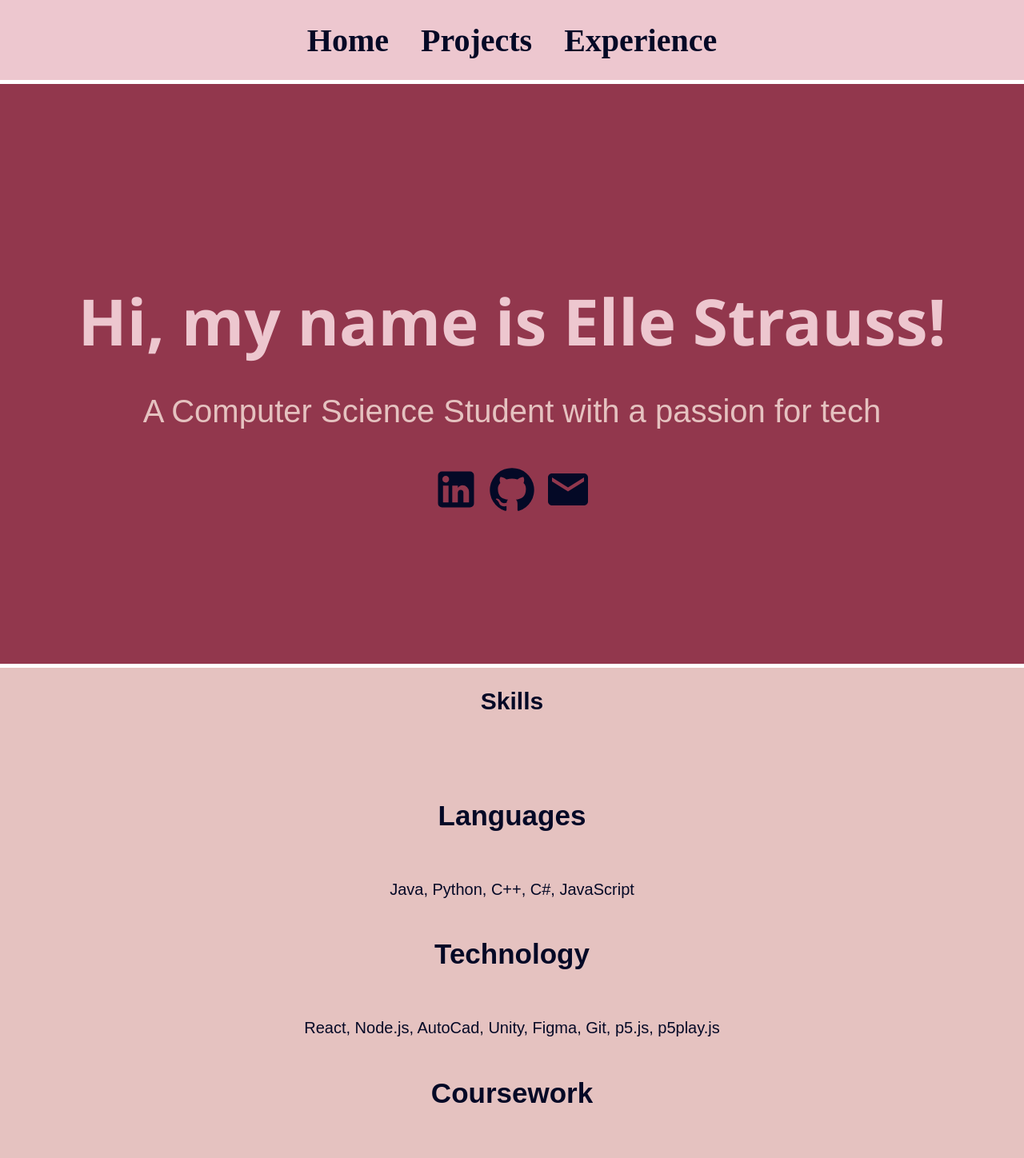
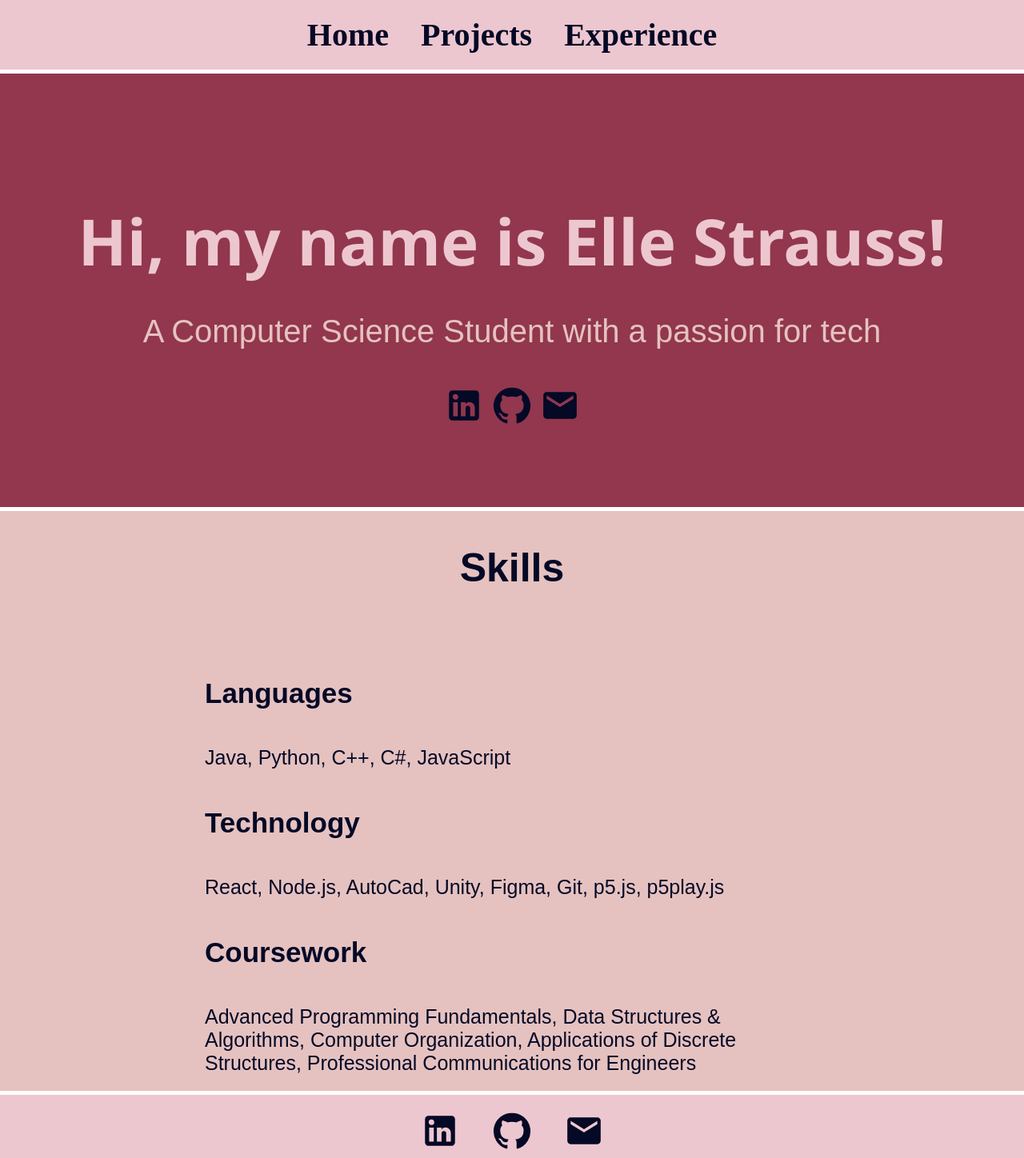
Before and after one commit to eStrau/wisceReact, a React (Create React App) app: page /wisceReact in a window 1280 px wide. Shown: the top 1448 px of the page at 80% size. Built offline with nearby package versions, Linux system fonts and the light colour scheme.

Commit message:
fixes to displays on different devices

```diff
--- a/src/components/Footer.css
+++ b/src/components/Footer.css
@@ -1,6 +1,6 @@
 .footer {
   width: 100%;
-  height: 200px;
+  height: calc(vh - 10px);
   background-color: #EDC7CF;
   display: flex;
   justify-content: center;
@@ -15,33 +15,34 @@
   font-size: 70px;
   cursor: pointer;
 }
-  /* when screen is a certain size, it allows us to ensure that it scales properly and looks nice */
-@media only screen and (max-width: 600px) {
-  .footer svg {
-    font-size: 50px;
-  }
-}
+
 .footer p {
   color: #040926;
 }
+/* when screen is a certain size, it allows us to ensure that it scales properly and looks nice */
+@media only screen and (min-width: 390px) {
+  .footer svg {
+    font-size: 40px;
+  }
+}
 
-@media only screen and (min-width: 450px) {
+/* Medium devices (landscape tablets, 768px and up) */
+@media only screen and (min-width: 768px) {
   .footer svg {
     font-size: 50px;
   }
 }
 
-/* Medium devices (landscape tablets, 768px and up) */
-@media only screen and (min-width: 768px) {
-
-}
-
 /* Large devices (laptops/desktops, 992px and up) */
 @media only screen and (min-width: 992px) {
-
+  .footer svg {
+    font-size: 50px;
+  }
 }
 
 /* Extra large devices (large laptops and desktops, 1200px and up) */
 @media only screen and (min-width: 1200px) {
-
+  .footer svg {
+    font-size: 50px;
+  }
 }
--- a/src/components/Navbar.css
+++ b/src/components/Navbar.css
@@ -1,7 +1,7 @@
 .navbar {
     /*gives width, height and color*/
     width: 100%;
-    height: 100px;
+    height: calc(vw);
     background: #EDC7CF;
     font-family: "Times New Roman", Times, serif;
     margin-bottom: 5px;
@@ -19,6 +19,34 @@
     color: #040926;
     text-decoration: none;
     margin: 20px;
-    font-size: 40px;
+    font-size: 30px;
     font-weight: bold;
 }
+
+  /* when screen is a certain size, it allows us to ensure that it scales properly and looks nice */
+  @media only screen and (min-width: 300px) {
+    .navbar a {
+      font-size: 25px;
+    }
+  }
+
+  /* Medium devices (landscape tablets, 768px and up) */
+  @media only screen and (min-width: 768px) {
+    .navbar a {
+        font-size: 35px;
+      }
+  }
+
+  /* Large devices (laptops/desktops, 992px and up) */
+  @media only screen and (min-width: 992px) {
+    .navbar a {
+        font-size: 40px;
+      }
+  }
+
+  /* Extra large devices (large laptops and desktops, 1200px and up) */
+  @media only screen and (min-width: 1200px) {
+    .navbar a {
+        font-size: 40px;
+      }
+  }
--- a/src/components/pages/DisplayProject.css
+++ b/src/components/pages/DisplayProject.css
@@ -10,11 +10,12 @@
 }
 .project h1 {
     margin-top: 50px;
+    text-align: center;
     color: #EDC7CF;
     font-size: 45px;
 }
 .project img {
-    width: 700px;
+    width: calc(50vw + 200px);
     border-radius: 10px;
 }
 .project p {
@@ -32,3 +33,31 @@
         transition: 0.3s ease-in;
         cursor: pointer;
 }
+
+/* when screen is a certain size, it allows us to ensure that it scales properly and looks nice */
+@media only screen and (min-width: 300px) {
+    .project p {
+        font-size: 20px;
+    }
+  }
+
+  /* Medium devices (landscape tablets, 768px and up) */
+  @media only screen and (min-width: 768px) {
+    .project p {
+        font-size: 30px;
+    }
+  }
+
+  /* Large devices (laptops/desktops, 992px and up) */
+  @media only screen and (min-width: 992px) {
+    .project p {
+        font-size: 35px;
+    }
+  }
+
+  /* Extra large devices (large laptops and desktops, 1200px and up) */
+  @media only screen and (min-width: 1200px) {
+    .project p {
+        font-size: 35px;
+    }
+  }
--- a/src/components/pages/Experience.js
+++ b/src/components/pages/Experience.js
@@ -29,7 +29,7 @@ const Experience = () => {
         <VerticalTimelineElement
           className="vertical-timeline-element--work"
           date="May 2023 - Present"
-          iconStyle={{background: "#E5C2C0", color: "#fff"}}
+          iconStyle={{background: "#92374D", color: "#fff"}}
           icon = {<EngineeringIcon/>}
         >
           <h3 className="vertical-timeline-element-title">
@@ -45,7 +45,7 @@ const Experience = () => {
         <VerticalTimelineElement
           className="vertical-timeline-element--work"
           date="June 2023 - Present"
-          iconStyle={{background: "#92374D", color: "#fff"}}
+          iconStyle={{background: "#E5C2C0", color: "#fff"}}
           icon = {<WorkIcon/>}
         >
           <h3 className="vertical-timeline-element-title">
--- a/src/components/pages/Home.css
+++ b/src/components/pages/Home.css
@@ -7,7 +7,7 @@
 
 .about {
   width: 100%;
-  height: calc(100vh - 75px);
+  height: calc(30px + 40vw);
   display: flex;
   flex-direction: column;
   justify-content: center;
@@ -29,7 +29,7 @@
   font-size: 30px;
 }
 .prompt svg {
-  font-size: 60px;
+  font-size: 50px;
   margin: 5px;
   color: #040926;
 }
@@ -38,7 +38,7 @@
   font-size: 35px;
   width: 100%;
   display: flex;
-  justify-content: center;
+  /* justify-content: right;*/
   flex-direction: column;
   align-items: center;
   background-color: #E5C2C0;
@@ -51,11 +51,12 @@
 
 .skills .list {
   list-style: none;
+  text-align: left;
   width: 60%;
 }
 
 .list span {
-  font-size: 20px;
+  font-size: 24px;
 }
 
 @media only screen and (max-width: 900px) {
@@ -74,6 +75,9 @@
   }
   .list {
     padding: 0;
+  }
+  .list span {
+    font-size: 25px;
   }
 
   .skills h2 {
@@ -103,12 +107,15 @@
   .skills h2 {
     font-size: 30px;
   }
+  .skills h4 {
+    font-size: 30px;
+  }
 }
 
 /* Small devices (portrait tablets and large phones, 600px and up) */
-@media only screen and (min-width: 450px) {
+@media only screen and (min-width: 300px) {
   .about h2 {
-    font-size: 50px;
+    font-size: 40px;
   }
 
   .about .prompt {
@@ -118,10 +125,15 @@
   }
 
   .skills {
+    font-size: 20px;
     text-align: center;
   }
   .list {
     padding: 0;
+  }
+
+  .list span {
+    font-size: 15px;
   }
 
   .skills h2 {
@@ -132,12 +144,12 @@
 /* Medium devices (landscape tablets, 768px and up) */
 @media only screen and (min-width: 768px) {
   .about h2 {
-    font-size: 60px;
+    font-size: 70px;
   }
 
   .about .prompt {
     margin-top: 10px;
-    font-size: 30px;
+    font-size: 40px;
     width: 80%;
   }
 
@@ -147,9 +159,15 @@
   .list {
     padding: 0;
   }
+  .list span {
+    font-size: 25px;
+  }
 
   .skills h2 {
-    font-size: 30px;
+    font-size: 40px;
+  }
+  .skills h4 {
+    font-size: 35px;
   }
 }
 
@@ -173,7 +191,7 @@
   }
 
   .skills h2 {
-    font-size: 30px;
+    font-size: 40px;
   }
 }
 
@@ -197,6 +215,6 @@
   }
 
   .skills h2 {
-    font-size: 30px;
+    font-size: 50px;
   }
 }
--- a/src/components/pages/Projects.css
+++ b/src/components/pages/Projects.css
@@ -24,7 +24,7 @@
     /* MENU ITEM STYLING */
 .projectItem {
     border-radius: 15px;
-    width: 300px;
+    width: 80%;
     height: 300px;
     margin: 40px;
     box-shadow: 0px 3px 15px rgba(0, 0, 0, 0.2);
@@ -40,7 +40,7 @@
     border-top-left-radius: 15px;
     border-top-right-radius: 15px;
     width: 100%;
-    height: 200px;
+    height: 70%;
     background-position: center;
     background-repeat: no-repeat;
     background-size: cover;
@@ -49,16 +49,7 @@
     font-size: 25px;
     color:#040926;
 }
-@media only screen and (max-width: 1300px) {
-    .projectList {
-        grid-template-columns: 1fr 1fr;
-    }
-}
-@media only screen and (max-width: 800px) {
-    .projectList {
-        grid-template-columns: 1fr;
-    }
-}
+
 @media only screen and (max-width: 800px) {
     .projectList {
         width: 100%;
@@ -68,3 +59,30 @@
         height: 300px;
     }
 }
+
+@media only screen and (min-width: 300px) {
+    .projectList {
+        grid-template-columns: 1fr;
+    }
+  }
+
+  /* Medium devices (landscape tablets, 768px and up) */
+  @media only screen and (min-width: 768px) {
+    .projectList {
+        grid-template-columns: 1fr;
+    }
+  }
+
+  /* Large devices (laptops/desktops, 992px and up) */
+  @media only screen and (min-width: 992px) {
+    .projectList {
+        grid-template-columns: 1fr 1fr;
+    }
+  }
+
+  /* Extra large devices (large laptops and desktops, 1200px and up) */
+  @media only screen and (min-width: 1200px) {
+    .projectList {
+        grid-template-columns: 1fr 1fr;
+    }
+  }
```
Also changed, not shown: 1 other file (tests, documents, lock files or other folders).
